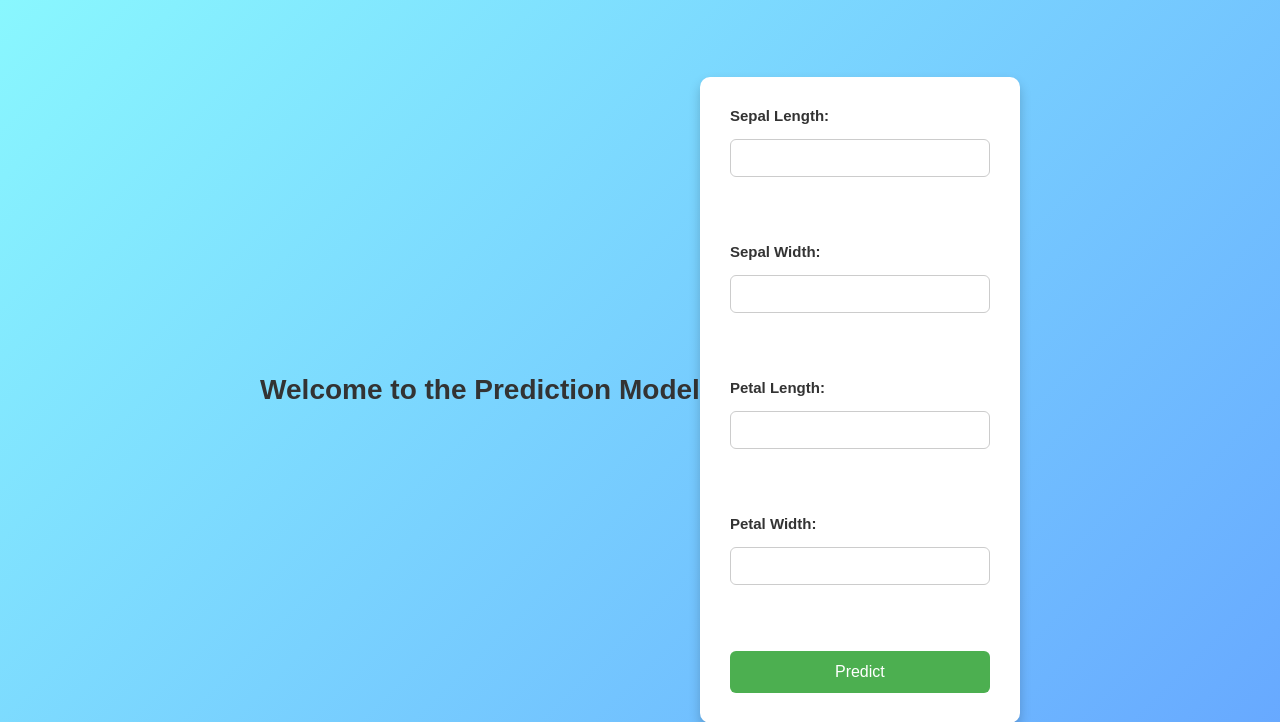
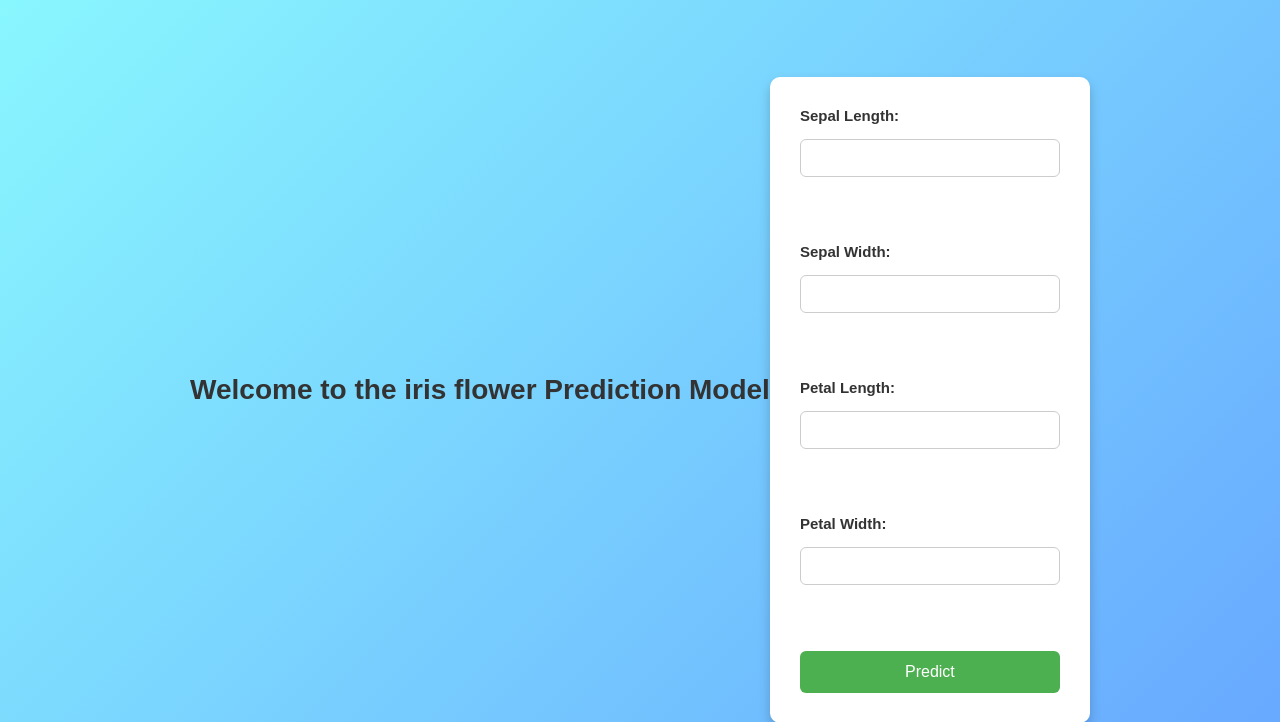
Before and after one commit to sharath507/iris-flower-detection-using-ml-and-flask, a Flask app: page / in a window 1280 px wide. Shown: the top 722 px of the page. Run offline with Flask 3, Linux system fonts and the light colour scheme; parts of the project's set-up code (start-up, migrations or seed data) failed here and were passed over.

Commit message:
Update index.html

```diff
--- a/templates/index.html
+++ b/templates/index.html
@@ -7,7 +7,7 @@
     <link rel="stylesheet" type="text/css" href="{{ url_for('static', filename='style.css') }}">
 </head>
 <body>
-    <h1>Welcome to the Prediction Model</h1>
+    <h1>Welcome to the iris flower Prediction Model</h1>
     <form action="/predict" method="post">
         <label for="sepal_length">Sepal Length:</label>
         <input type="number" step="0.01" id="sepal_length" name="sepal_length" required><br><br>
```
